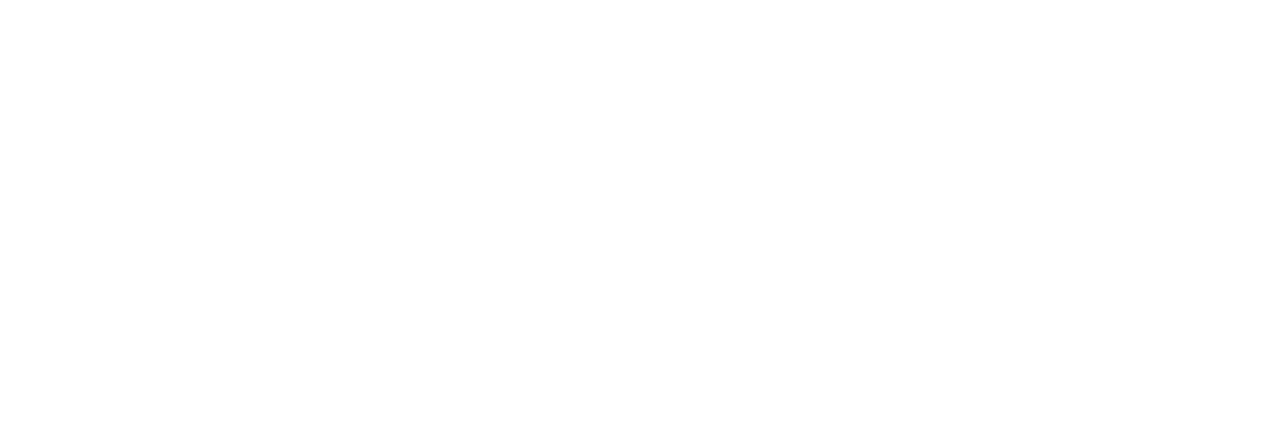
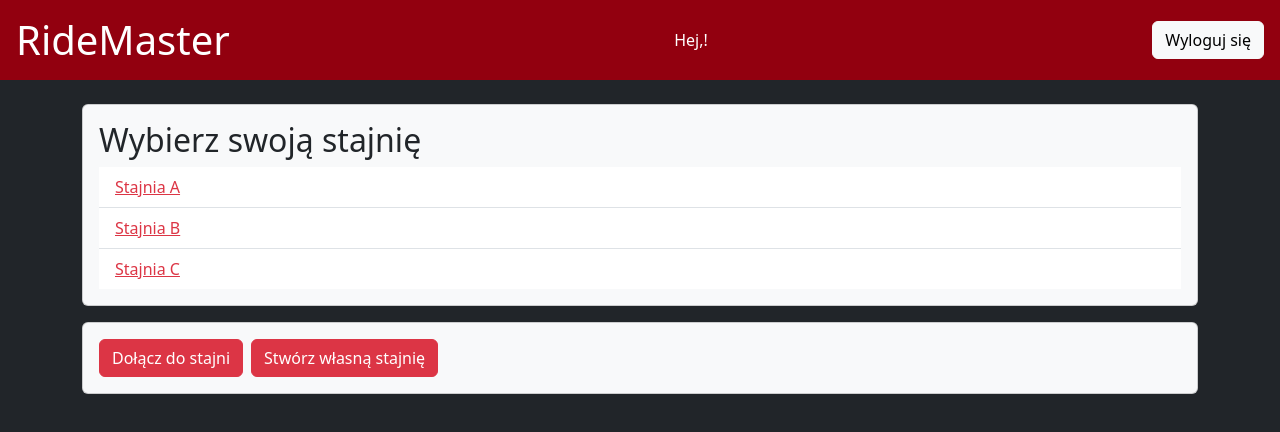
Before and after one commit to MonwayCode/RideMaster, a React (Create React App) app in the folder frontend/: page / in a window 1280 px wide. Before the commit this address had no page. Shown: the top 432 px of the page. Built offline with nearby package versions, Linux system fonts and the light colour scheme; no server answers; sample sign-in values are in the browser's storage.

Commit message:
added HomePage, better colors, name tag, logout button

```diff
--- a/frontend/src/App.js
+++ b/frontend/src/App.js
@@ -2,15 +2,16 @@
 import { BrowserRouter as Router, Route, Routes } from 'react-router-dom';
 import 'bootstrap/dist/css/bootstrap.min.css';
 
-//import Home from './Home';
+import Home from './Home';
 import Login from './login_register_validation/Login';
 import Register from './login_register_validation/Register';
 const App = () => {
   return (
     <Router>
       <Routes>
-               <Route path="/login" element={<Login />} />
-               <Route path="/registration" element={<Register/>} />
+              <Route path = "/" element={<Home/>} />
+              <Route path = "/login" element={<Login/>} />
+              <Route path = "/registration" element={<Register/>} />
       </Routes>
     </Router>
   );
--- /dev/null
+++ b/frontend/src/Home.js
@@ -0,0 +1,82 @@
+import React, { useState, useEffect } from "react";
+import { useNavigate } from 'react-router-dom';
+import axios from 'axios';
+
+function Home()
+{
+
+  const navigate = useNavigate();
+  const [name, setName] = useState("");
+
+  useEffect( () => {
+    const userId = localStorage.getItem('userId');
+
+    if(userId === null) //Użytkownik musi być zalogowany by działać na stronie
+    {
+      navigate('/login');
+    }
+
+    console.log("Zalogowany użytkownik :" + userId); // DO USUNIĘCIA W PRZYSZŁOŚCI
+
+    if (userId)
+    {
+      (async () => {
+        try
+        {
+          const response = await axios.get(`http://localhost:3001/imie/${userId}`);
+          const name = response.data.name;
+          setName(name);
+        }
+        catch (error)
+        {
+          console.error("Błąd podczas pobierania danych", error);
+        }
+      })();
+    }
+  }, []);
+
+  const handleLogout = (event) => {
+    window.localStorage.removeItem("userId");
+    navigate('/login');
+  }
+
+  return (
+    <div className="bg-dark text-white min-vh-100">
+      <form onSubmit={handleLogout}>
+        <header className="p-3 d-flex justify-content-between align-items-center" style={{ backgroundColor: '#92000f'}}>
+          <h1 className="mb-0">RideMaster</h1>
+          <p className="mb-0">Hej,{name}!</p>
+          <button className="btn btn-light" type="submit" >Wyloguj się</button>
+        </header>
+      </form>
+
+      <div className="container mt-4">
+        <div className="card bg-light mb-3">
+          <div className="card-body">
+            <h2 className="card-title text-dark">Wybierz swoją stajnię</h2>
+            <ul className="list-group list-group-flush">
+              <li className="list-group-item">
+                <a href="#" className="text-danger">Stajnia A</a>
+              </li>
+              <li className="list-group-item">
+                <a href="#" className="text-danger">Stajnia B</a>
+              </li>
+              <li className="list-group-item">
+                <a href="#" className="text-danger">Stajnia C</a>
+              </li>
+            </ul>
+          </div>
+        </div>
+
+        <div className="card bg-light">
+          <div className="card-body">
+            <button className="btn btn-danger me-2">Dołącz do stajni</button>
+            <button className="btn btn-danger">Stwórz własną stajnię</button>
+          </div>
+        </div>
+      </div>
+    </div>
+  );
+};
+
+export default Home;
--- a/frontend/src/login_register_validation/Login.js
+++ b/frontend/src/login_register_validation/Login.js
@@ -1,4 +1,4 @@
-import React, {useState} from 'react';
+import React, { useState } from 'react';
 import logo from '../assets/logo.png';
 import { useNavigate } from 'react-router-dom';
 import axios from 'axios';
@@ -29,7 +29,6 @@
             axios.post('http://localhost:3001/logowanie', values).then(res => {
                 if(res.data.error === null)
                 {
-                    //setUserId(res.data.userId);
                     window.localStorage.setItem("userId",res.data.userId);
                     navigate('/');
                 }
@@ -42,7 +41,7 @@
     };
 
     return (
-        <section className="vh-100" style={{ backgroundColor: '#D0B8A8' }}>
+        <section className=" bg-dark vh-100" >
             <div className="container h-100">
                 <div className="row justify-content-center align-items-center h-100">
                     <div className="col-lg-8 col-md-10 col-sm-12">
@@ -75,7 +74,7 @@
                                                 {errors.password && <div className='text-danger'>{errors.password}</div>}
                                             </div>
                                             <div className="pt-1 mb-4">
-                                                <button className="btn btn-lg btn-block" type="submit" style={{backgroundColor: '#4E4562', color: '#FFECDE'}}>
+                                                <button className="btn btn-lg btn-block" type="submit" style={{backgroundColor: '#4E4562', color: '#bbbcd0'}}>
                                                     Zaloguj
                                                 </button>
                                             </div>
--- a/frontend/src/login_register_validation/Register.js
+++ b/frontend/src/login_register_validation/Register.js
@@ -40,7 +40,7 @@
     }
 
     return (
-        <section className="vh-100" style={{ backgroundColor: '#D0B8A8' }}>
+        <section className=" bg-dark vh-100">
             <div className="container h-100">
                 <div className="row justify-content-center align-items-center h-100">
                     <div className="col-lg-8 col-md-10 col-sm-12">
@@ -95,7 +95,7 @@
                                             </div>
 
                                             <div className="pt-1 mb-3">
-                                                <button className="btn btn-lg btn-block" type="submit" style={{backgroundColor: '#4E4562', color: '#FFECDE'}}>
+                                                <button className="btn btn-lg btn-block" type="submit" style={{backgroundColor: '#4E4562', color: '#bbbcd0'}}>
                                                     Zarejestruj
                                                 </button>
                                             </div>
```
Also changed, not shown: 1 other file (tests, documents, lock files or other folders).
